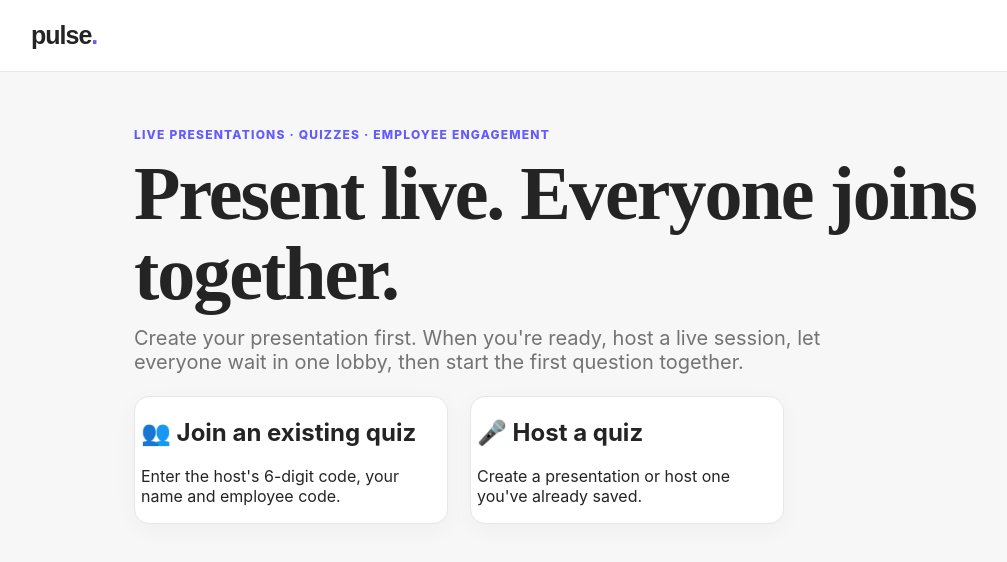
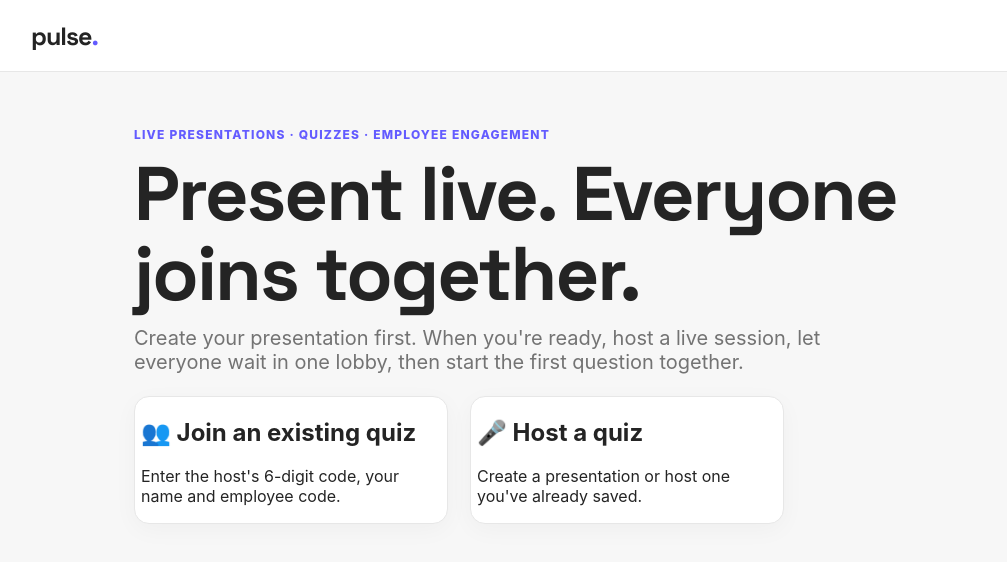
Before and after one commit to yaminikadam30-cpu/live-polling-app, a website: page index.html in a window 1280 px wide. Shown: the whole page, without its empty margins (13-1020 px from the left). Drawn offline with nearby package versions, Linux system fonts and the light colour scheme; no server answers.

```diff
--- a/index.html
+++ b/index.html
@@ -9,7 +9,7 @@
 <title>Pulse — live interactive presentations</title>
 <link rel="preconnect" href="https://fonts.googleapis.com">
 <link rel="preconnect" href="https://fonts.googleapis.com" crossorigin>
-<link href="https://fonts.googleapis.com/css2?family=DM+Sans:wght@400;500;600;700&display=swap" rel="stylesheet">
+<link href="https://fonts.googleapis.com/css2?family=DM+Sans:wght@400;500;600;700&family=Space+Grotesk:wght@500;600;700&display=swap" rel="stylesheet">
 <link rel="stylesheet" href="/styles.css?v=20260812-20">
 <link rel="stylesheet" href="/editor-repair.css?v=20260812-20">
 <style>
```
